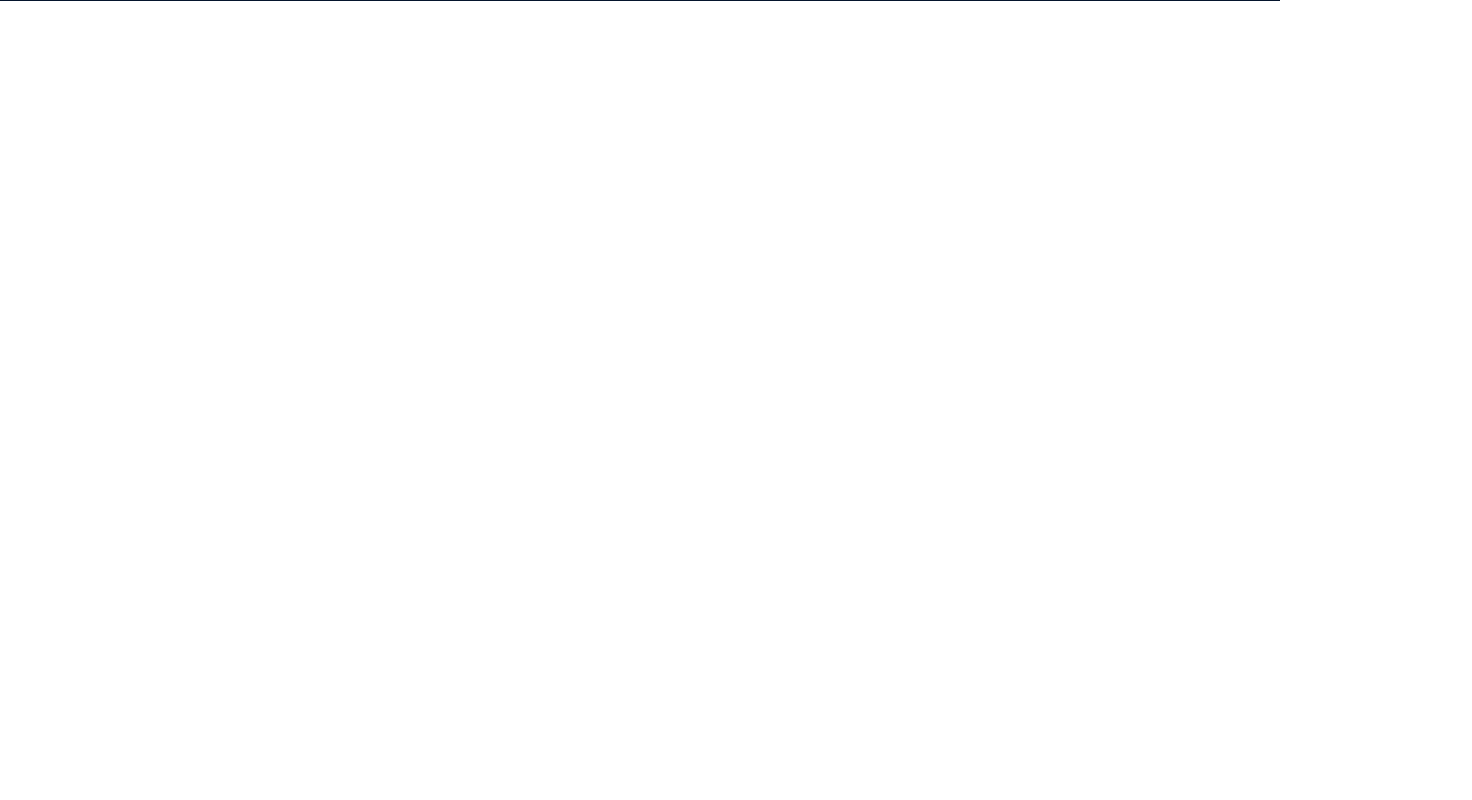
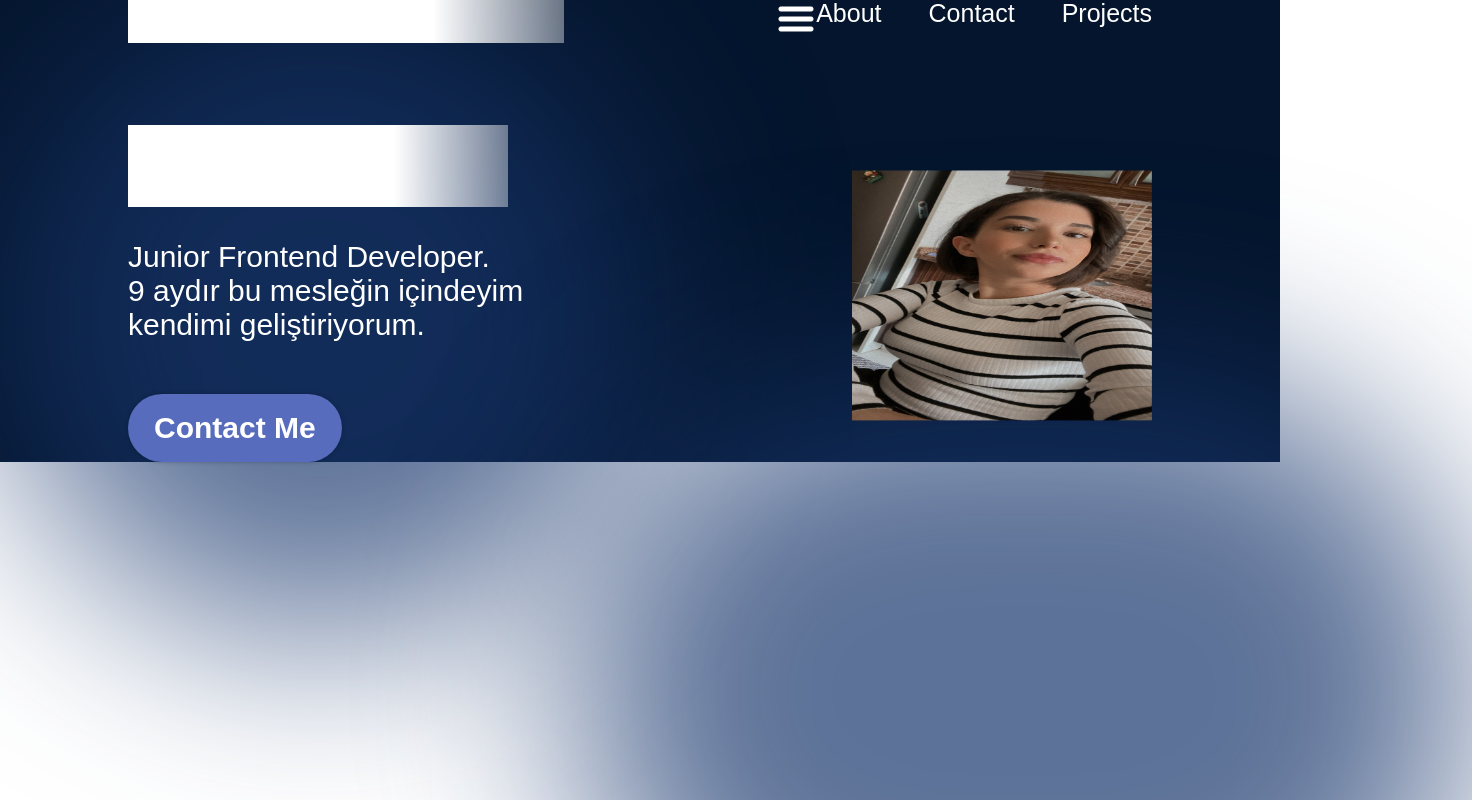
Before and after one commit to nildembuse/Portfolio, a React app: page / in a window 1280 px wide. Shown: the part 100-900 px from the top of the page, 1472 px wide, since content can reach past the window. Before the commit the page ends 800 px from the top, so only its background shows below. Built offline with nearby package versions, Linux system fonts and the light colour scheme; the HTML template or start-up script is replaced by a standard one.

Commit message:
hero kismi olusuyor

```diff
--- a/src/App.css
+++ b/src/App.css
@@ -4,3 +4,139 @@
   width: 100%;
   height: 100%;
 }
+
+
+.container {
+  margin-top: 76px;
+  color: #fff;
+  margin-left: 10%;
+  margin-right: 10%;
+}
+
+.title {
+  font-size: 35px;
+  font-weight: 700;
+  letter-spacing: 1.75px;
+  text-transform: uppercase;
+}
+
+.projects {
+  margin-top: 37px;
+  display: flex;
+  flex-direction: row;
+  flex-wrap: wrap;
+  align-items: center;
+  justify-content: center;
+  gap: 15px;
+  width: 100%;
+}
+
+
+.container {
+  position: relative;
+  display: flex;
+  align-items: center;
+  justify-content: space-between;
+  margin-top: 49px;
+  z-index: 1;
+  margin-left: 10%;
+  margin-right: 10%;
+}
+
+.content {
+  display: flex;
+  flex-direction: column;
+  align-items: flex-start;
+  color: #fff;
+  z-index: 1;
+}
+
+.title {
+  font-size: 72px;
+  font-weight: 900;
+  margin-bottom: 33px;
+  font-family: var(--font-roboto);
+  background: linear-gradient(
+    90deg,
+    rgba(255, 255, 255, 1) 70%,
+    rgba(255, 255, 255, 0) 120%
+  );
+  -webkit-text-fill-color: transparent;
+}
+
+.description {
+  font-size: 30px;
+  font-family: var(--font-roboto);
+  margin-bottom: 52px;
+}
+
+.contactBtn {
+  text-decoration: none;
+  background-color: var(--color-primary);
+  color: var(--color-text);
+  border-radius: 100px;
+  font-size: 30px;
+  font-weight: 600;
+  padding: 17px 26px;
+  box-shadow: 0 0 4px 0 rgba(0, 0, 0, 0.25);
+}
+
+.heroImg {
+  width: 50%;
+  z-index: 1;
+
+  animation-name: floating;
+  animation-duration: 3s;
+  animation-iteration-count: infinite;
+  animation-timing-function: ease-in-out;
+}
+
+@keyframes floating {
+  0% {
+    transform: translate(0, 0px);
+  }
+  50% {
+    transform: translate(0, 10px);
+  }
+  100% {
+    transform: translate(0, -0px);
+  }
+}
+
+.topBlur {
+  position: absolute;
+  width: 50vw;
+  height: 50vw;
+  min-width: 350px;
+  min-width: 350px;
+  top: -128px;
+  left: -10vw;
+  border-radius: 764px;
+  background: rgba(25, 55, 109, 0.7);
+  filter: blur(100px);
+  z-index: 0;
+}
+
+.bottomBlur {
+  position: absolute;
+  width: 70vw;
+  height: 50vw;
+  min-width: 350px;
+  min-width: 250px;
+  top: 246px;
+  right: -25vw;
+  border-radius: 764px;
+  background: rgba(25, 55, 109, 0.7);
+  filter: blur(100px);
+  z-index: 0;
+}
+
+@media screen and (max-width: 830px) {
+  .container {
+    flex-direction: column-reverse;
+  }
+
+  .content {
+    align-items: center;
+  }
+}
--- a/src/App.jsx
+++ b/src/App.jsx
@@ -1,10 +1,13 @@
 import './App.css'
-import Navbar from './component/Navbar'
+import  Navbar  from './component/Navbar'
+import  Hero  from './component/Hero'
 function App() {
 
   return (
     <div className="App">
       <Navbar />
+      <Hero/>
+
     </div>
   )
 }
--- a/src/component/Hero.jsx
+++ b/src/component/Hero.jsx
@@ -0,0 +1,23 @@
+import React from "react";
+
+import "/src/index.css"
+function Hero() {
+  return (
+    <section className="container">
+      <div className="content">
+        <h1 className="title">Merhaba</h1>
+        <p className="description">
+          Junior Frontend Developer. <br />
+          9 aydır bu mesleğin içindeyim <br /> kendimi geliştiriyorum.
+        </p>
+        <a href="mailto:myemail@email.com" className="contactBtn">
+          Contact Me
+        </a>
+      </div>
+      <img src="/src/assets/hero/hero.jpg" alt="Hero image of me" className="heroImg" />
+      <div className="topBlur" />
+      <div className="bottomBlur" />
+    </section>
+  );
+}
+export default Hero
--- a/src/index.css
+++ b/src/index.css
@@ -4,6 +4,120 @@
   padding: 0;
   font-family: "Outfit", Arial, Helvetica, sans-serif ;
 }
+html {
+  scroll-behavior: smooth;
+}
+
+.container {
+  position: relative;
+  display: flex;
+  align-items: center;
+  justify-content: space-between;
+  margin-top: 49px;
+  z-index: 1;
+  margin-left: 10%;
+  margin-right: 10%;
+}
+
+.content {
+  display: flex;
+  flex-direction: column;
+  align-items: flex-start;
+  color: #fff;
+  z-index: 1;
+}
+
+.title {
+  font-size: 72px;
+  font-weight: 900;
+  margin-bottom: 33px;
+  font-family: var(--font-roboto);
+  background: linear-gradient(
+    90deg,
+    rgba(255, 255, 255, 1) 70%,
+    rgba(255, 255, 255, 0) 120%
+  );
+  -webkit-text-fill-color: transparent;
+}
+
+.description {
+  font-size: 30px;
+  font-family: var(--font-roboto);
+  margin-bottom: 52px;
+}
+
+.contactBtn {
+  text-decoration: none;
+  background-color: var(--color-primary);
+  color: var(--color-text);
+  border-radius: 100px;
+  font-size: 30px;
+  font-weight: 600;
+  padding: 17px 26px;
+  box-shadow: 0 0 4px 0 rgba(0, 0, 0, 0.25);
+}
+
+.heroImg {
+  width: 300px;
+  height: 250px;
+  z-index: 1;
+
+  animation-name: floating;
+  animation-duration: 3s;
+  animation-iteration-count: infinite;
+  animation-timing-function: ease-in-out;
+}
+
+@keyframes floating {
+  0% {
+    transform: translate(0, 0px);
+  }
+  50% {
+    transform: translate(0, 10px);
+  }
+  100% {
+    transform: translate(0, -0px);
+  }
+}
+
+.topBlur {
+  position: absolute;
+  width: 50vw;
+  height: 50vw;
+  min-width: 350px;
+  min-width: 350px;
+  top: -128px;
+  left: -10vw;
+  border-radius: 764px;
+  background: rgba(25, 55, 109, 0.7);
+  filter: blur(100px);
+  z-index: 0;
+}
+
+.bottomBlur {
+  position: absolute;
+  width: 70vw;
+  height: 50vw;
+  min-width: 350px;
+  min-width: 250px;
+  top: 246px;
+  right: -25vw;
+  border-radius: 764px;
+  background: rgba(25, 55, 109, 0.7);
+  filter: blur(100px);
+  z-index: 0;
+}
+
+@media screen and (max-width: 830px) {
+  .container {
+    flex-direction: column-reverse;
+  }
+
+  .content {
+    align-items: center;
+  }
+}
+
 :root{
     /* Colors */
     --color-text: #fff;
```
Also changed, not shown: src/component/Projects.jsx (+19 -0 lines), src/assets/hero/hero.jpg (added).
